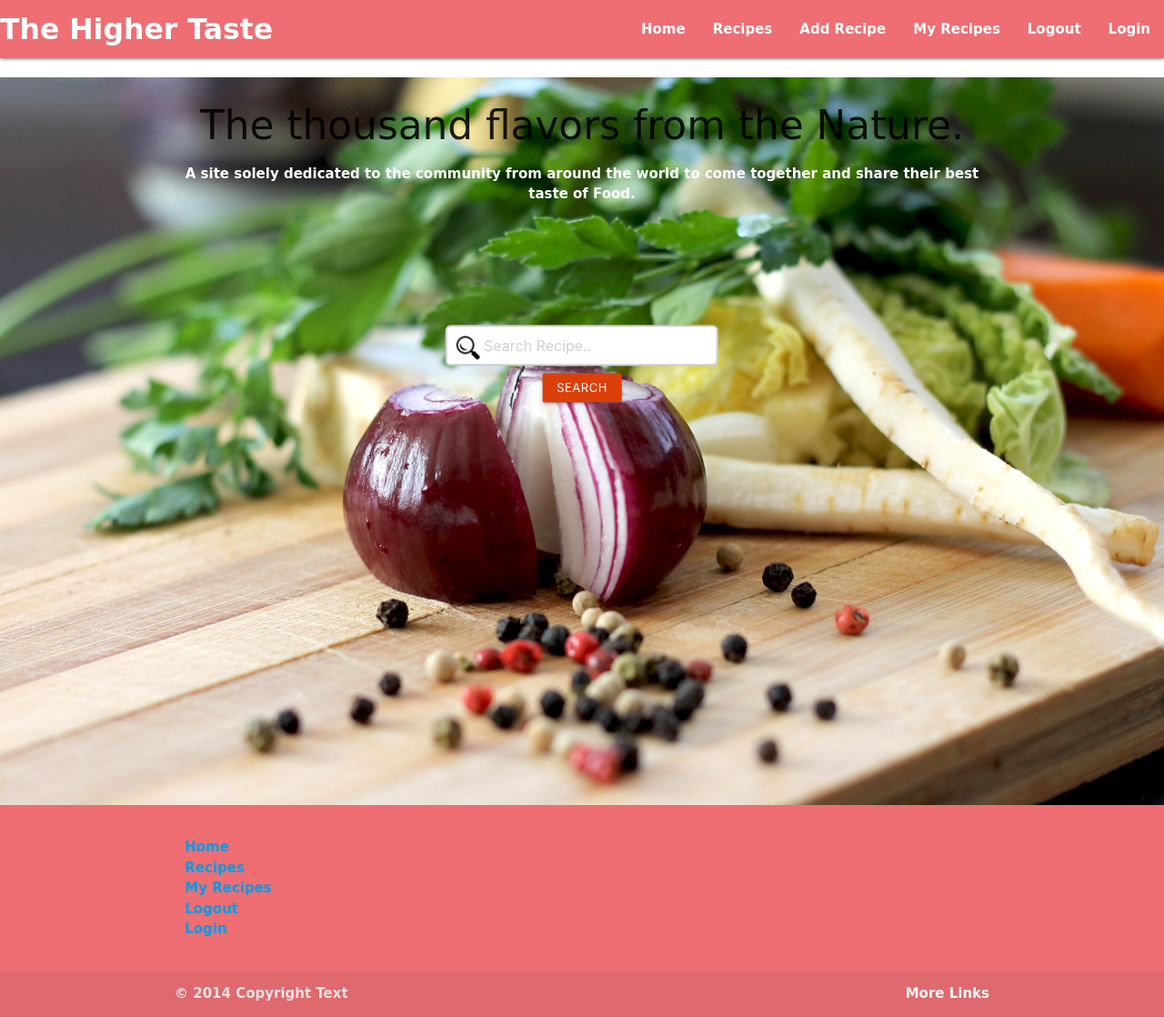
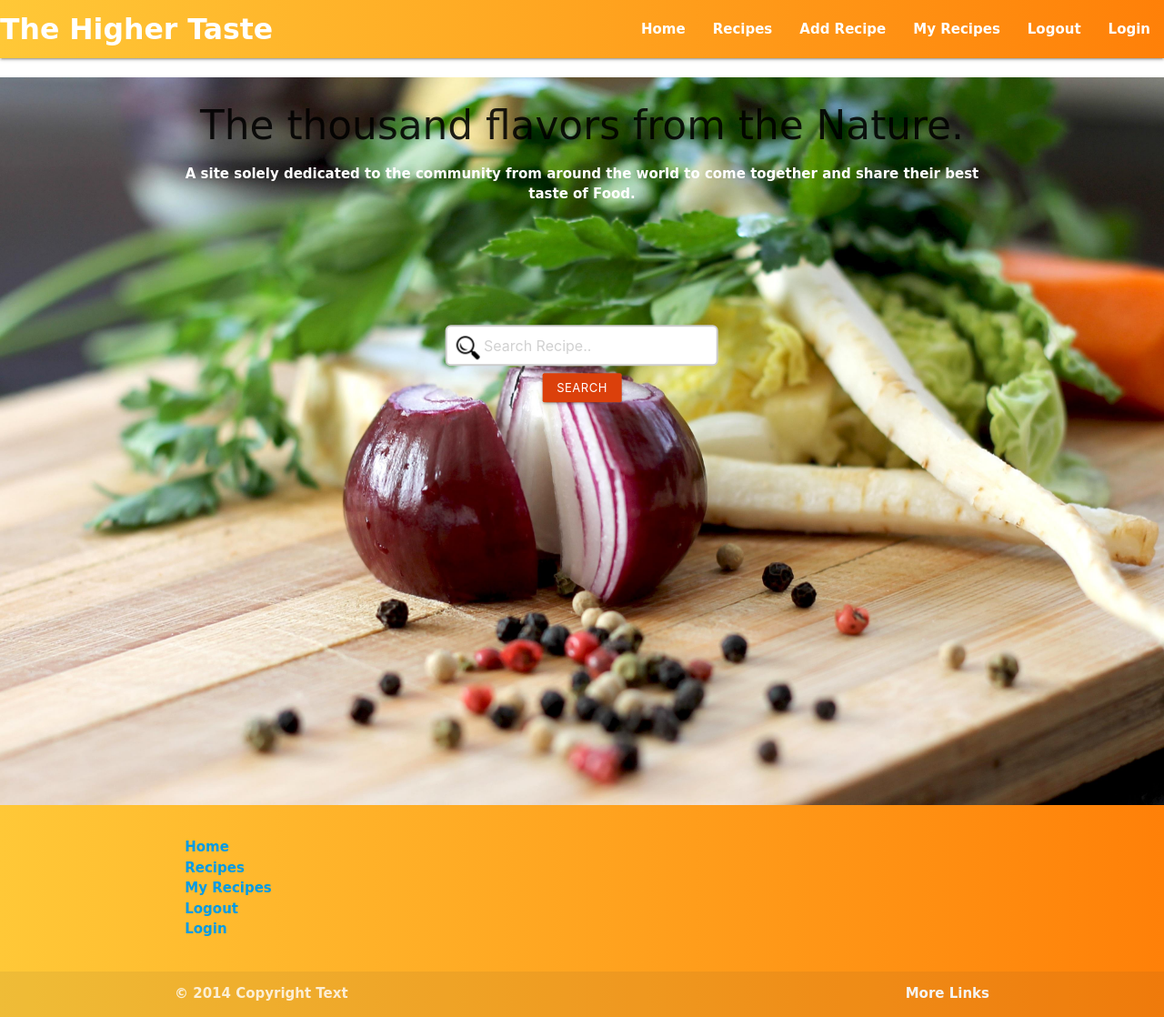
Before and after one commit to KTM28/The-Higher-Taste-CookBook, a Flask app: page / in a window 1280 px wide. Shown: the whole page at 91% size. Run offline with Flask 2, Linux system fonts and the light colour scheme; some libraries are stand-ins or nearby versions.

Commit message:
added styling (bg color) to footer and navigation

```diff
--- a/static/css/main.css
+++ b/static/css/main.css
@@ -147,8 +147,6 @@ hr {
     background-position: 10px 10px;
     background-repeat: no-repeat;
     padding: 12px 20px 12px 40px;
-    /* -webkit-transition: width 0.4s ease-in-out;
-    transition: width 0.4s ease-in-out; */
 }
 
 div.container4 form {
@@ -157,3 +155,14 @@ div.container4 form {
     left: 50%;
     transform: translate(-50%, -50%);
 }
+
+/* footer  and navigation */
+
+.bg-org {
+    background: #FF8008;
+    /* fallback for old browsers */
+    background: -webkit-linear-gradient(to right, #FFC837, #FF8008);
+    /* Chrome 10-25, Safari 5.1-6 */
+    background: linear-gradient(to right, #FFC837, #FF8008);
+    /* W3C, IE 10+/ Edge, Firefox 16+, Chrome 26+, Opera 12+, Safari 7+ */
+}
```
